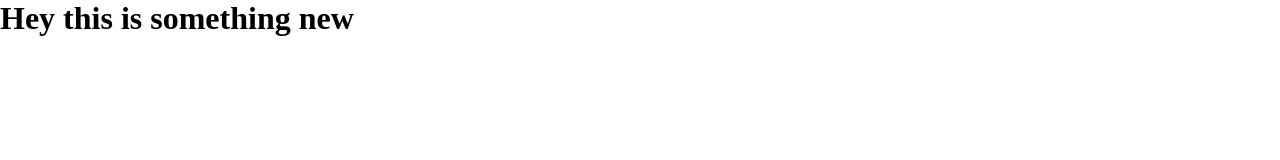
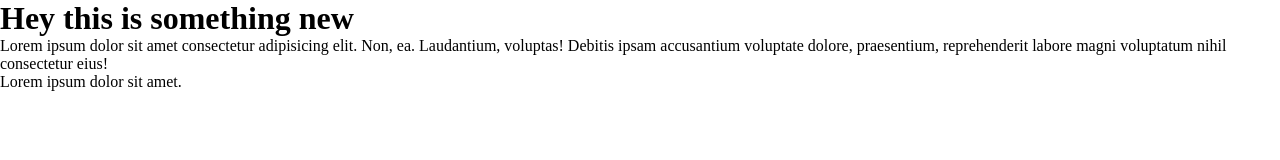
Before and after one commit to RohitChavan233/Practice-files, a website: page Day_2_DOM/index.html in a window 1280 px wide. Drawn offline with Linux system fonts and the light colour scheme.

Commit message:
learn to change HTML thorugh JS

```diff
--- a/Day_2_DOM/index.html
+++ b/Day_2_DOM/index.html
@@ -10,6 +10,10 @@
     <main>
         <h1>Hey this is something new</h1>
     </main>
+    <div>
+        <p>Lorem ipsum dolor sit amet consectetur adipisicing elit. Non, ea. Laudantium, voluptas! Debitis ipsam accusantium voluptate dolore, praesentium, reprehenderit labore magni voluptatum nihil consectetur eius!</p>
+    </div>
+    Lorem ipsum dolor sit amet.
 
     <script src="script.js"></script>
 </body>
--- a/Day_2_DOM/script.js
+++ b/Day_2_DOM/script.js
@@ -1,6 +1,8 @@
+const element = document.querySelector('h1')
 const body = document.body
 
-const main = document.querySelector('main')
 
-console.log(main.childNodes)
-console.log(main.children)
+console.log(body.textContent)
+
+// element.textContent = "Hello Everyone "
+// console.log(element)
```
